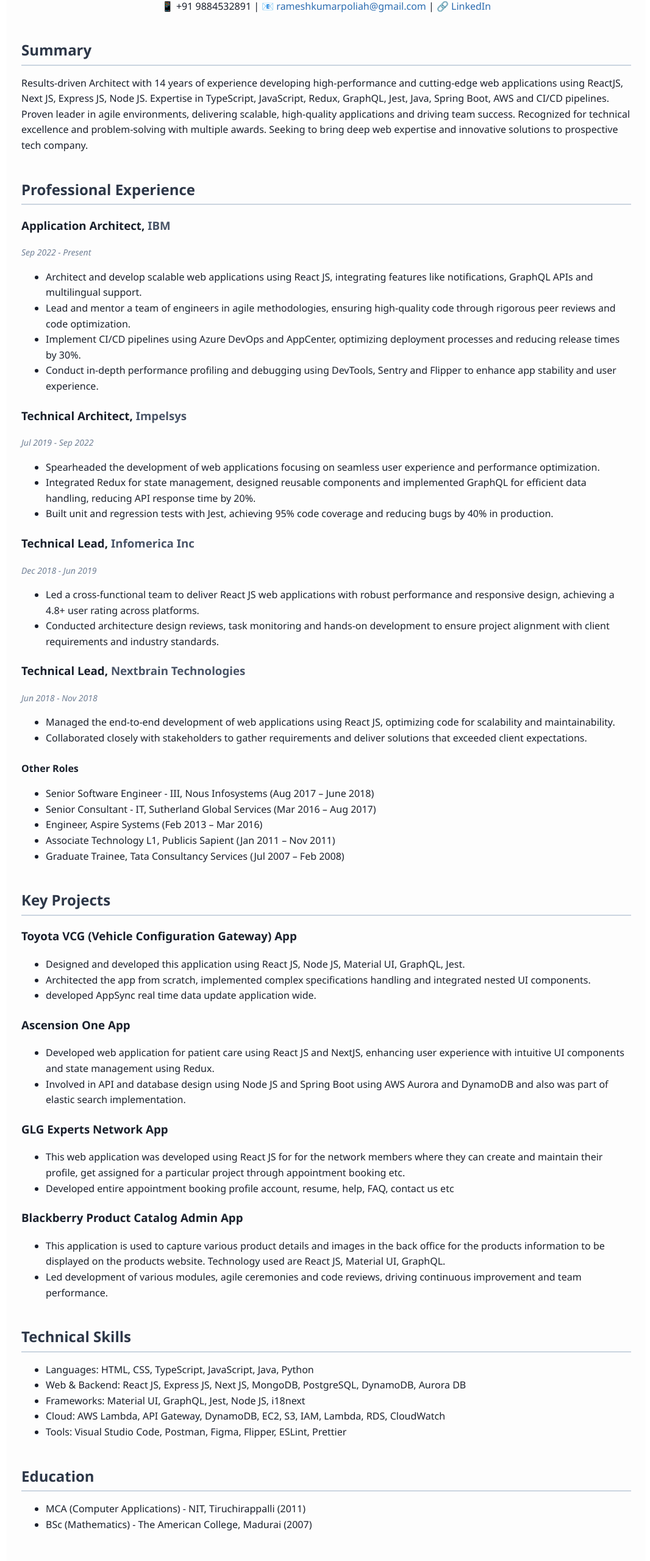
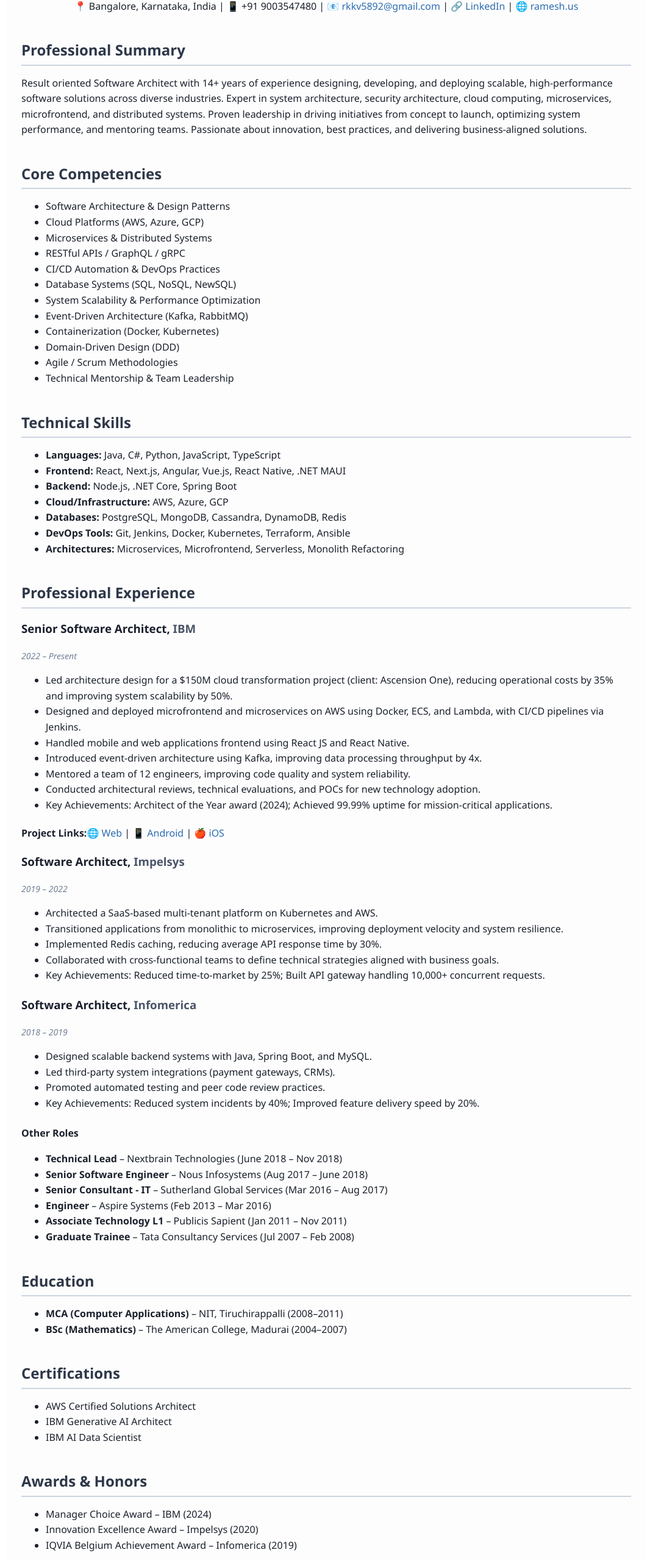
Before and after one commit to rameshkumarp24/ramesh.us, a React (Create React App) app: page / in a window 1280 px wide. Shown: the part 140-2700 px from the top of the page at 61% size, without its empty margins (105-1171 px from the left). Built offline with nearby package versions, Linux system fonts and the light colour scheme.

Commit message:
commit
commit

```diff
--- a/src/App.js
+++ b/src/App.js
@@ -1,4 +1,4 @@
-import React from 'react';
+import React from "react";
 
 function App() {
   return (
@@ -6,134 +6,226 @@
       <header style={styles.header}>
         <h1 style={styles.name}>RAMESH KUMAR P</h1>
         <p style={styles.contact}>
-          📱 +91 9884532891 | 📧 <a href="mailto:rameshkumarpoliah@gmail.com" style={styles.link}>rameshkumarpoliah@gmail.com</a> | 🔗 <a href="https://www.linkedin.com/in/rameshkumarp/" style={styles.link} target="_blank" rel="noopener noreferrer">LinkedIn</a>
+          📍 Bangalore, Karnataka, India | 📱 +91 9003547480 | 📧{" "}
+          <a href="mailto:rkkv5892@gmail.com" style={styles.link}>
+            rkkv5892@gmail.com
+          </a>{" "}
+          | 🔗{" "}
+          <a
+            href="https://www.linkedin.com/in/rameshkumarp/"
+            style={styles.link}
+            target="_blank"
+            rel="noopener noreferrer"
+          >
+            LinkedIn
+          </a>{" "}
+          | 🌐{" "}
+          <a
+            href="https://ramesh.us"
+            style={styles.link}
+            target="_blank"
+            rel="noopener noreferrer"
+          >
+            ramesh.us
+          </a>
         </p>
       </header>
 
-      <Section title="Summary">
-        <p>Results-driven Architect with 14 years of experience developing high-performance and cutting-edge web applications using ReactJS, Next JS, Express JS, Node JS. Expertise in TypeScript, JavaScript, Redux, GraphQL, Jest, Java, Spring Boot, AWS and CI/CD pipelines. Proven leader in agile environments, delivering scalable, high-quality applications and driving team success. Recognized for technical excellence and problem-solving with multiple awards. Seeking to bring deep web expertise and innovative solutions to prospective tech company.</p>
+      <Section title="Professional Summary">
+        <p>
+          Result oriented Software Architect with 14+ years of experience
+          designing, developing, and deploying scalable, high-performance
+          software solutions across diverse industries. Expert in system
+          architecture, security architecture, cloud computing, microservices,
+          microfrontend, and distributed systems. Proven leadership in driving
+          initiatives from concept to launch, optimizing system performance, and
+          mentoring teams. Passionate about innovation, best practices, and
+          delivering business-aligned solutions.
+        </p>
+      </Section>
+
+      <Section title="Core Competencies">
+        <ul>
+          <li>Software Architecture & Design Patterns</li>
+          <li>Cloud Platforms (AWS, Azure, GCP)</li>
+          <li>Microservices & Distributed Systems</li>
+          <li>RESTful APIs / GraphQL / gRPC</li>
+          <li>CI/CD Automation & DevOps Practices</li>
+          <li>Database Systems (SQL, NoSQL, NewSQL)</li>
+          <li>System Scalability & Performance Optimization</li>
+          <li>Event-Driven Architecture (Kafka, RabbitMQ)</li>
+          <li>Containerization (Docker, Kubernetes)</li>
+          <li>Domain-Driven Design (DDD)</li>
+          <li>Agile / Scrum Methodologies</li>
+          <li>Technical Mentorship & Team Leadership</li>
+        </ul>
+      </Section>
+
+      <Section title="Technical Skills">
+        <ul>
+          <li>
+            <strong>Languages:</strong> Java, C#, Python, JavaScript, TypeScript
+          </li>
+          <li>
+            <strong>Frontend:</strong> React, Next.js, Angular, Vue.js, React
+            Native, .NET MAUI
+          </li>
+          <li>
+            <strong>Backend:</strong> Node.js, .NET Core, Spring Boot
+          </li>
+          <li>
+            <strong>Cloud/Infrastructure:</strong> AWS, Azure, GCP
+          </li>
+          <li>
+            <strong>Databases:</strong> PostgreSQL, MongoDB, Cassandra,
+            DynamoDB, Redis
+          </li>
+          <li>
+            <strong>DevOps Tools:</strong> Git, Jenkins, Docker, Kubernetes,
+            Terraform, Ansible
+          </li>
+          <li>
+            <strong>Architectures:</strong> Microservices, Microfrontend,
+            Serverless, Monolith Refactoring
+          </li>
+        </ul>
       </Section>
 
       <Section title="Professional Experience">
         <Job
-          title="Application Architect"
+          title="Senior Software Architect"
           company="IBM"
-          duration="Sep 2022 - Present"
+          duration="2022 – Present"
           bullets={[
-            'Architect and develop scalable web applications using React JS, integrating features like notifications, GraphQL APIs and multilingual support.',
-            'Lead and mentor a team of engineers in agile methodologies, ensuring high-quality code through rigorous peer reviews and code optimization.',
-            'Implement CI/CD pipelines using Azure DevOps and AppCenter, optimizing deployment processes and reducing release times by 30%.',
-            'Conduct in-depth performance profiling and debugging using DevTools, Sentry and Flipper to enhance app stability and user experience.'
+            "Led architecture design for a $150M cloud transformation project (client: Ascension One), reducing operational costs by 35% and improving system scalability by 50%.",
+            "Designed and deployed microfrontend and microservices on AWS using Docker, ECS, and Lambda, with CI/CD pipelines via Jenkins.",
+            "Handled mobile and web applications frontend using React JS and React Native.",
+            "Introduced event-driven architecture using Kafka, improving data processing throughput by 4x.",
+            "Mentored a team of 12 engineers, improving code quality and system reliability.",
+            "Conducted architectural reviews, technical evaluations, and POCs for new technology adoption.",
+            "Key Achievements: Architect of the Year award (2024); Achieved 99.99% uptime for mission-critical applications.",
+          ]}
+        />
+        <p>
+          <strong>Project Links:</strong>
+          🌐{" "}
+          <a
+            href="https://healthcare.ascension.org/ascension-one"
+            style={styles.link}
+            target="_blank"
+            rel="noopener noreferrer"
+          >
+            Web
+          </a>{" "}
+          | 📱{" "}
+          <a
+            href="https://play.google.com/store/apps/details?id=org.ascension.one.prod"
+            style={styles.link}
+            target="_blank"
+            rel="noopener noreferrer"
+          >
+            Android
+          </a>{" "}
+          | 🍎{" "}
+          <a
+            href="https://apps.apple.com/us/app/ascension-one/id6458346040"
+            style={styles.link}
+            target="_blank"
+            rel="noopener noreferrer"
+          >
+            iOS
+          </a>
+        </p>
+
+        <Job
+          title="Software Architect"
+          company="Impelsys"
+          duration="2019 – 2022"
+          bullets={[
+            "Architected a SaaS-based multi-tenant platform on Kubernetes and AWS.",
+            "Transitioned applications from monolithic to microservices, improving deployment velocity and system resilience.",
+            "Implemented Redis caching, reducing average API response time by 30%.",
+            "Collaborated with cross-functional teams to define technical strategies aligned with business goals.",
+            "Key Achievements: Reduced time-to-market by 25%; Built API gateway handling 10,000+ concurrent requests.",
           ]}
         />
         <Job
-          title="Technical Architect"
-          company="Impelsys"
-          duration="Jul 2019 - Sep 2022"
+          title="Software Architect"
+          company="Infomerica"
+          duration="2018 – 2019"
           bullets={[
-            'Spearheaded the development of web applications focusing on seamless user experience and performance optimization.',
-            'Integrated Redux for state management, designed reusable components and implemented GraphQL for efficient data handling, reducing API response time by 20%.',
-            'Built unit and regression tests with Jest, achieving 95% code coverage and reducing bugs by 40% in production.'
+            "Designed scalable backend systems with Java, Spring Boot, and MySQL.",
+            "Led third-party system integrations (payment gateways, CRMs).",
+            "Promoted automated testing and peer code review practices.",
+            "Key Achievements: Reduced system incidents by 40%; Improved feature delivery speed by 20%.",
           ]}
         />
-        <Job
-          title="Technical Lead"
-          company="Infomerica Inc"
-          duration="Dec 2018 - Jun 2019"
-          bullets={[
-            'Led a cross-functional team to deliver React JS web applications with robust performance and responsive design, achieving a 4.8+ user rating across platforms.',
-            'Conducted architecture design reviews, task monitoring and hands-on development to ensure project alignment with client requirements and industry standards.'
-          ]}
-        />
-        <Job
-          title="Technical Lead"
-          company="Nextbrain Technologies"
-          duration="Jun 2018 - Nov 2018"
-          bullets={[
-            'Managed the end-to-end development of web applications using React JS, optimizing code for scalability and maintainability.',
-            'Collaborated closely with stakeholders to gather requirements and deliver solutions that exceeded client expectations.'
-          ]}
-        />
-        <p style={styles.paragraph}><strong>Other Roles</strong></p>
+        <p style={styles.paragraph}>
+          <strong>Other Roles</strong>
+        </p>
         <ul>
-          <li>Senior Software Engineer - III, Nous Infosystems (Aug 2017 – June 2018)</li>
-          <li>Senior Consultant - IT, Sutherland Global Services (Mar 2016 – Aug 2017)</li>
-          <li>Engineer, Aspire Systems (Feb 2013 – Mar 2016)</li>
-          <li>Associate Technology L1, Publicis Sapient (Jan 2011 – Nov 2011)</li>
-          <li>Graduate Trainee, Tata Consultancy Services (Jul 2007 – Feb 2008)</li>
-        </ul>
-      </Section>
-
-      <Section title="Key Projects">
-        <Project
-          name="Toyota VCG (Vehicle Configuration Gateway) App"
-          bullets={[
-            'Designed and developed this application using React JS, Node JS, Material UI, GraphQL, Jest.',
-            'Architected the app from scratch, implemented complex specifications handling and integrated nested UI components.',
-            'developed AppSync real time data update application wide.'
-          ]}
-        />
-        <Project
-          name="Ascension One App"
-          bullets={[
-            'Developed web application for patient care using React JS and NextJS, enhancing user experience with intuitive UI components and state management using Redux.',
-            'Involved in API and database design using Node JS and Spring Boot using AWS Aurora and DynamoDB and also was part of elastic search implementation.'
-          ]}
-        />
-        <Project
-          name="GLG Experts Network App"
-          bullets={[
-            'This web application was developed using React JS for for the network members where they can create and maintain their profile, get assigned for a particular project through appointment booking etc.',
-            'Developed entire appointment booking profile account, resume, help, FAQ, contact us etc'
-          ]}
-        />
-        <Project
-          name="Blackberry Product Catalog Admin App"
-          bullets={[
-            'This application is used to capture various product details and images in the back office for the products information to be displayed on the products website. Technology used are React JS, Material UI, GraphQL.',
-            'Led development of various modules, agile ceremonies and code reviews, driving continuous improvement and team performance.'
-          ]}
-        />
-      </Section>
-
-      <Section title="Technical Skills">
-        <ul>
-          <li>Languages: HTML, CSS, TypeScript, JavaScript, Java, Python</li>
-          <li>Web & Backend: React JS, Express JS, Next JS, MongoDB, PostgreSQL, DynamoDB, Aurora DB</li>
-          <li>Frameworks: Material UI, GraphQL, Jest, Node JS, i18next</li>
-          <li>Cloud: AWS Lambda, API Gateway, DynamoDB, EC2, S3, IAM, Lambda, RDS, CloudWatch</li>
-          <li>Tools: Visual Studio Code, Postman, Figma, Flipper, ESLint, Prettier</li>
+          <li>
+            <strong>Technical Lead</strong> – Nextbrain Technologies (June 2018
+            – Nov 2018)
+          </li>
+          <li>
+            <strong>Senior Software Engineer</strong> – Nous Infosystems (Aug
+            2017 – June 2018)
+          </li>
+          <li>
+            <strong>Senior Consultant - IT</strong> – Sutherland Global Services
+            (Mar 2016 – Aug 2017)
+          </li>
+          <li>
+            <strong>Engineer</strong> – Aspire Systems (Feb 2013 – Mar 2016)
+          </li>
+          <li>
+            <strong>Associate Technology L1</strong> – Publicis Sapient (Jan
+            2011 – Nov 2011)
+          </li>
+          <li>
+            <strong>Graduate Trainee</strong> – Tata Consultancy Services (Jul
+            2007 – Feb 2008)
+          </li>
         </ul>
       </Section>
 
       <Section title="Education">
         <ul>
-          <li>MCA (Computer Applications) - NIT, Tiruchirappalli (2011)</li>
-          <li>BSc (Mathematics) - The American College, Madurai (2007)</li>
+          <li>
+            <strong>MCA (Computer Applications)</strong> – NIT, Tiruchirappalli
+            (2008–2011)
+          </li>
+          <li>
+            <strong>BSc (Mathematics)</strong> – The American College, Madurai
+            (2004–2007)
+          </li>
         </ul>
       </Section>
 
-      <Section title="Awards & Recognition">
+      <Section title="Certifications">
         <ul>
-          <li>IBM Manager Choice Award (2023-2024)</li>
-          <li>Laerdal Pat on the Back (2020-2021), Team Excellence Award (2019-2020)</li>
-          <li>IQVIA Belgium Achievement Award (2018-2019)</li>
-          <li>Top-ranked trainee at TCS Ignite Training Program</li>
+          <li>AWS Certified Solutions Architect</li>
+          <li>IBM Generative AI Architect</li>
+          <li>IBM AI Data Scientist</li>
         </ul>
       </Section>
 
-      <Section title="Core Competencies">
+      <Section title="Awards & Honors">
         <ul>
-          <li>Web and Mobile Application Architecture and Development</li>
-          <li>Agile Project Management</li>
-          <li>Performance Optimization and Debugging</li>
-          <li>Cloud Integration and CI/CD Pipelines</li>
-          <li>Team Leadership and Mentorship</li>
+          <li>Manager Choice Award – IBM (2024)</li>
+          <li>Innovation Excellence Award – Impelsys (2020)</li>
+          <li>IQVIA Belgium Achievement Award – Infomerica (2019)</li>
         </ul>
       </Section>
 
       <footer style={styles.footer}>
-        <p>© 2025 Ramesh Kumar P | <a href="https://ramesh.us" style={styles.link}>ramesh.us</a></p>
+        <p>
+          © 2025 Ramesh Kumar P |{" "}
+          <a href="https://ramesh.us" style={styles.link}>
+            ramesh.us
+          </a>
+        </p>
       </footer>
     </div>
   );
@@ -148,77 +240,76 @@
 
 const Job = ({ title, company, duration, bullets }) => (
   <div style={styles.job}>
-    <h3>{title}, <span style={styles.company}>{company}</span></h3>
+    <h3>
+      {title}, <span style={styles.company}>{company}</span>
+    </h3>
     <p style={styles.duration}>{duration}</p>
-    <ul>{bullets.map((b, i) => <li key={i}>{b}</li>)}</ul>
-  </div>
-);
-
-const Project = ({ name, bullets }) => (
-  <div style={styles.job}>
-    <h3>{name}</h3>
-    <ul>{bullets.map((b, i) => <li key={i}>{b}</li>)}</ul>
+    <ul>
+      {bullets.map((b, i) => (
+        <li key={i}>{b}</li>
+      ))}
+    </ul>
   </div>
 );
 
 const styles = {
   container: {
-    fontFamily: 'Segoe UI, sans-serif',
-    maxWidth: '1000px',
-    margin: '0 auto',
-    padding: '40px 24px',
-    background: '#fdfdfd',
-    color: '#1a202c',
-    lineHeight: 1.6
+    fontFamily: "Segoe UI, sans-serif",
+    maxWidth: "1000px",
+    margin: "0 auto",
+    padding: "40px 24px",
+    background: "#fdfdfd",
+    color: "#1a202c",
+    lineHeight: 1.6,
   },
   header: {
-    textAlign: 'center',
-    marginBottom: '40px'
+    textAlign: "center",
+    marginBottom: "40px",
   },
   name: {
-    fontSize: '36px',
-    marginBottom: '8px'
+    fontSize: "36px",
+    marginBottom: "8px",
   },
   contact: {
-    fontSize: '16px'
+    fontSize: "16px",
   },
   link: {
-    color: '#2b6cb0',
-    textDecoration: 'none'
+    color: "#2b6cb0",
+    textDecoration: "none",
   },
   section: {
-    marginBottom: '40px'
+    marginBottom: "40px",
   },
   sectionTitle: {
-    fontSize: '24px',
-    color: '#2d3748',
-    marginBottom: '16px',
-    borderBottom: '2px solid #cbd5e0',
-    paddingBottom: '4px'
+    fontSize: "24px",
+    color: "#2d3748",
+    marginBottom: "16px",
+    borderBottom: "2px solid #cbd5e0",
+    paddingBottom: "4px",
   },
   job: {
-    marginBottom: '20px'
+    marginBottom: "20px",
   },
   company: {
-    color: '#4a5568'
+    color: "#4a5568",
   },
   duration: {
-    fontStyle: 'italic',
-    fontSize: '14px',
-    color: '#718096',
-    marginBottom: '8px'
+    fontStyle: "italic",
+    fontSize: "14px",
+    color: "#718096",
+    marginBottom: "8px",
   },
   paragraph: {
-    marginTop: '24px',
-    marginBottom: '8px',
-    fontWeight: 'bold'
+    marginTop: "24px",
+    marginBottom: "8px",
+    fontWeight: "bold",
   },
   footer: {
-    textAlign: 'center',
-    paddingTop: '40px',
-    fontSize: '14px',
-    color: '#4a5568'
-  }
+    textAlign: "center",
+    paddingTop: "40px",
+    fontSize: "14px",
+    color: "#4a5568",
+  },
 };
 
 export default App;
```
